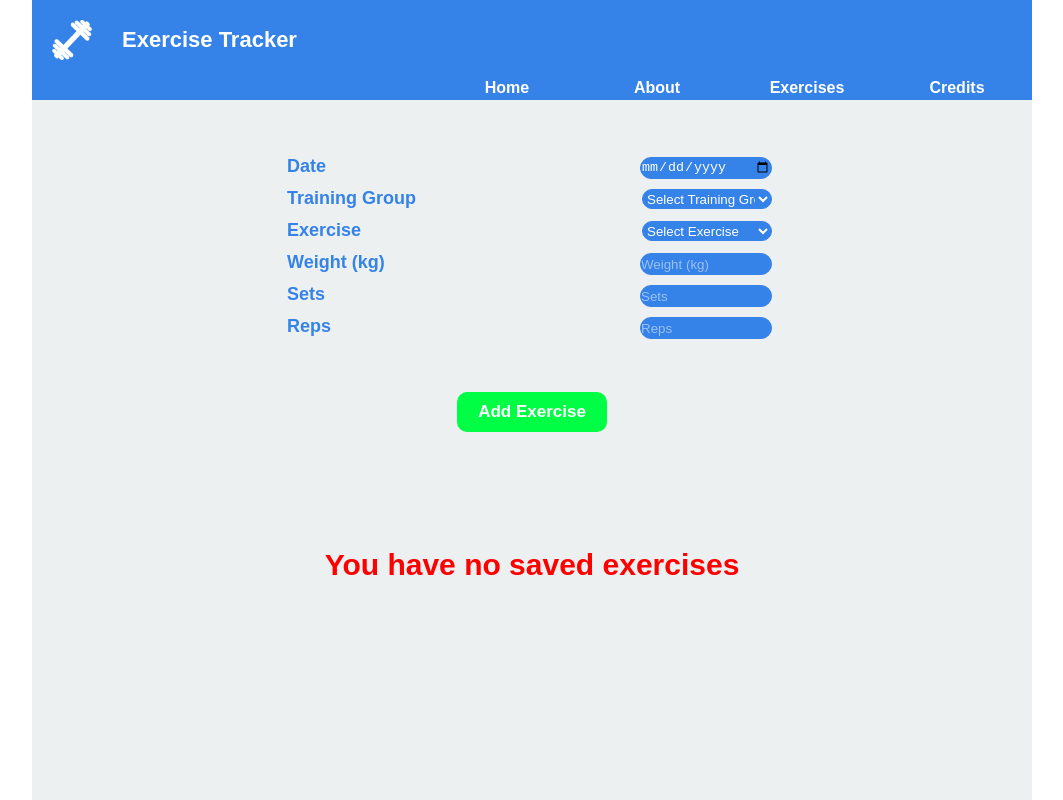
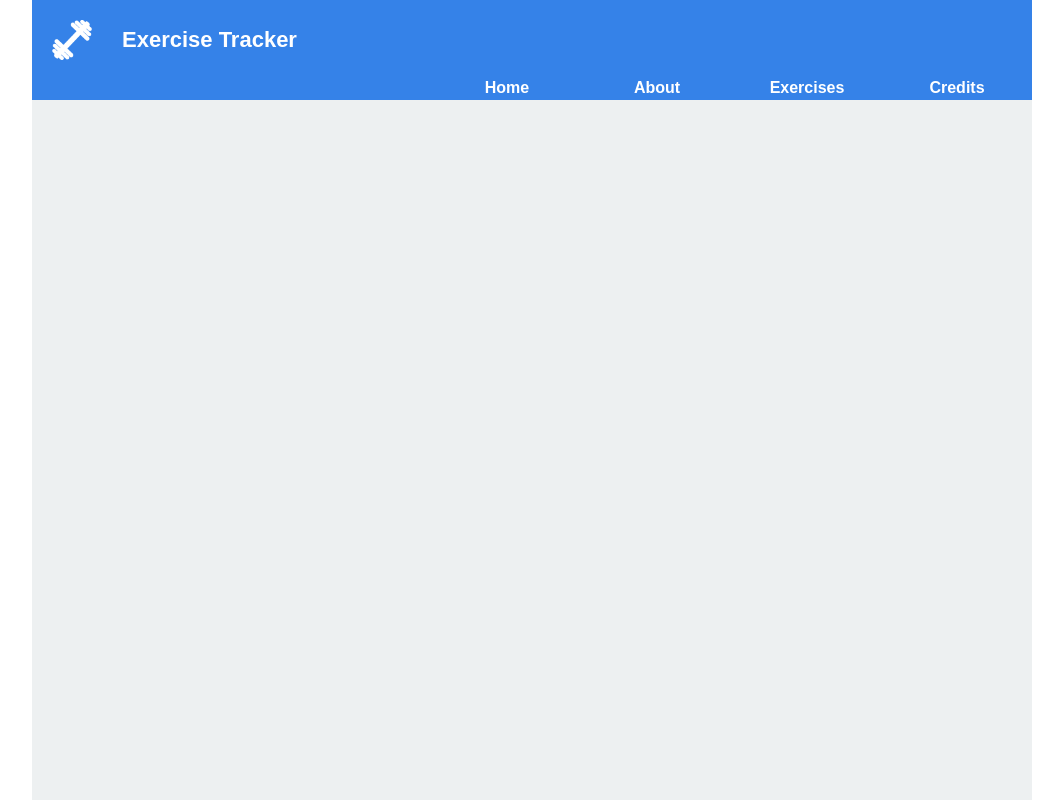
Before and after one commit to veljko85/ExerciseTracker, a React (Create React App) app: page / in a window 1280 px wide. Shown: the whole page, without its empty margins (108-1171 px from the left). Built offline with nearby package versions, Linux system fonts and the light colour scheme.

Commit message:
try again with paths

```diff
--- a/src/App.js
+++ b/src/App.js
@@ -31,7 +31,7 @@
         <Route path='/about' component={About}/>
         <Route path='/exercises' component={Exercises}/>
         <Route path='/credits' component={Credits}/>
-        <Route path='/' exact render={(props) => (
+        <Route path='/ExerciseTracker' exact render={(props) => (
           <>
             <Form addTraining={addTraining}/>
             {trainings.length > 0 ? (<Trainings trainings= {trainings} onDelete={deleteExercise}/>) : (<p>You have no saved exercises</p>)}
--- a/src/components/NavBar.js
+++ b/src/components/NavBar.js
@@ -3,7 +3,7 @@
 const NavBar = () => {
     return (
         <>
-            <Link to='/'>
+            <Link to='/ExerciseTracker'>
                 <div className='nav-link-container'>Home</div>
             </Link>
 
```
